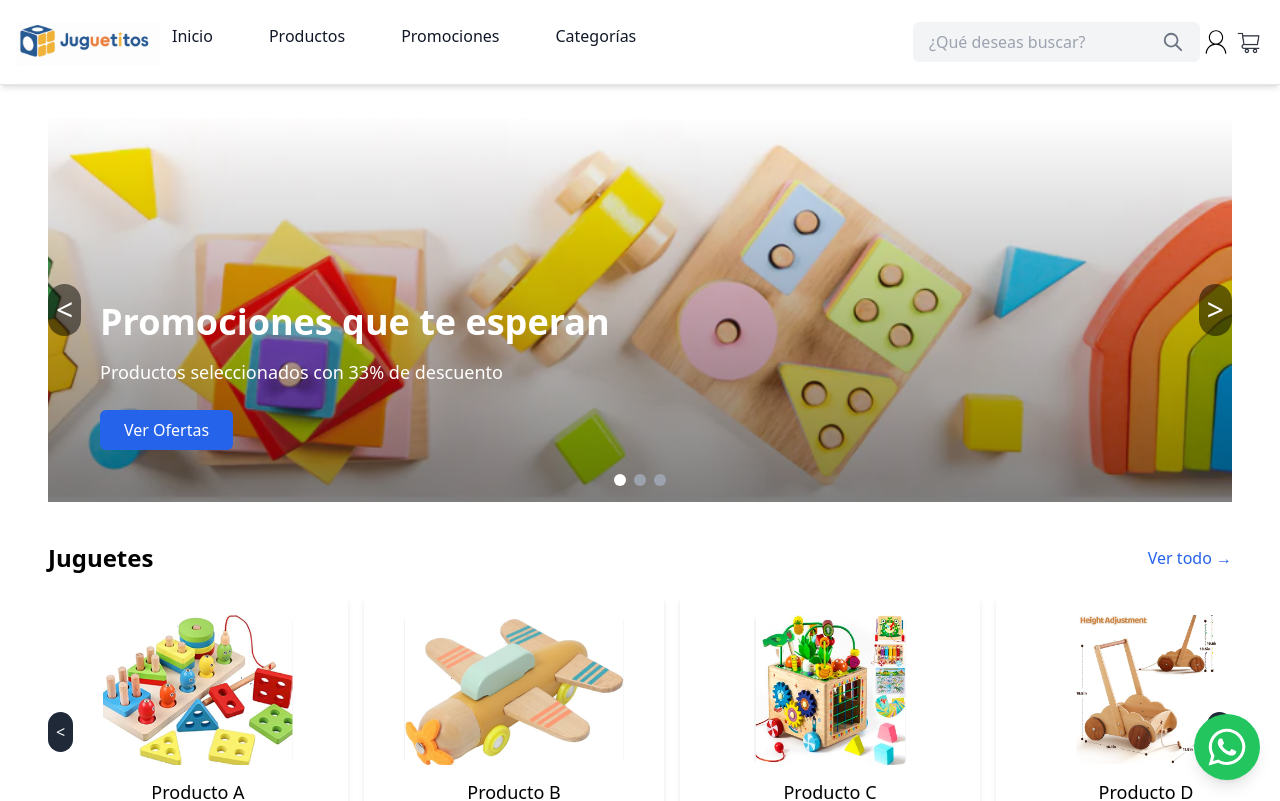
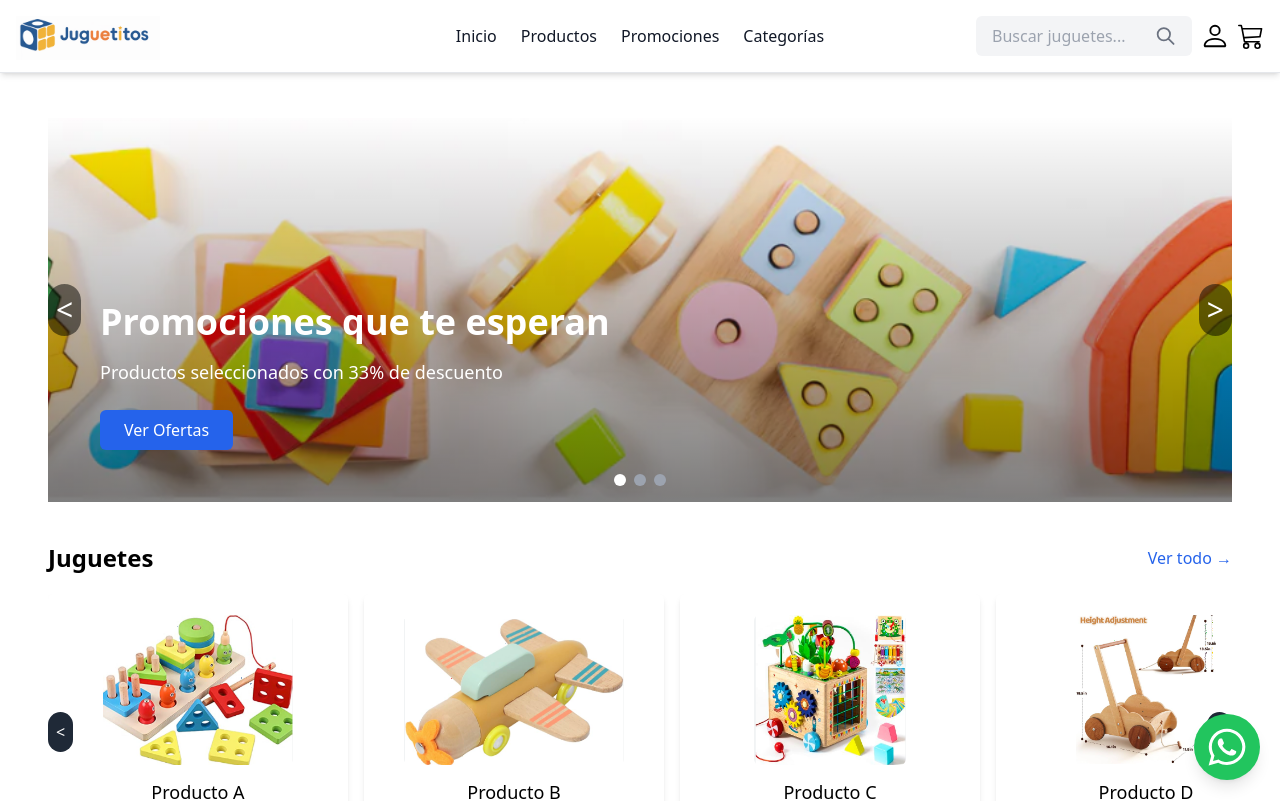
Before and after one commit to francocasa/E-commerce-toy-store, a React (Vite) app: page / in a window 1280 px wide. Shown: the top 801 px of the page. Built offline with nearby package versions, Linux system fonts and the light colour scheme.

Commit message:
feat: add navbar responsive for md and lg

```diff
--- a/package.json
+++ b/package.json
@@ -15,6 +15,7 @@
   },
   "dependencies": {
     "react": "^18.3.1",
+    "react-bootstrap-icons": "^1.11.4",
     "react-dom": "^18.3.1",
     "react-icons": "^5.3.0",
     "react-router-dom": "^6.26.2",
--- a/src/components/Header.jsx
+++ b/src/components/Header.jsx
@@ -2,6 +2,7 @@ import { Link, useLocation } from 'react-router-dom';
 import { useNavigate } from 'react-router-dom';
 import Searchbar from './Searchbar';
 import { useEffect, useState, useRef } from 'react';
+import { Cart3, Person } from 'react-bootstrap-icons';
 
 const Header = () => {
   const location = useLocation();
@@ -27,7 +28,7 @@ const Header = () => {
     setIsMenuOpen(false);
   }, [location]);
 
-  // Ocultar la nav si se hace click fuera de ella
+  // Ocultar la nav si se hace click fuera de ella o en el botón de menú
   useEffect(() => {
     const handleClickOutside = (event) => {
       if (
@@ -46,14 +47,15 @@ const Header = () => {
 
   return (
     <nav className="bg-white fixed w-full z-20 top-0 start-0 border-b border-gray-200 shadow-md">
-      <div className="max-w-screen-xl flex flex-wrap items-center justify-between mx-auto p-3 md:p-4">
-        <div className="-mb-1">
+      <div className="max-w-screen-xl flex flex-wrap items-center justify-between mx-auto p-3 md:p-3 lg:p-4">
+        <div className="-mb-1 lg:w-72">
           <Link to="/">
             <img src="/Logo.png" alt="Juguetitos" className="w-36" />
           </Link>
         </div>
 
         <div className="flex md:order-2 space-x-3 md:space-x-0 rtl:space-x-reverse">
+          {/* Botón para el menú hamburguesa */}
           <button
             data-collapse-toggle="navbar-sticky"
             type="button"
@@ -67,16 +69,16 @@ const Header = () => {
           </button>
         </div>
         <div
-          className={`items-center ${!isMenuOpen && `hidden`} justify-between flex-grow md:flex md:w-auto md:order-1`}
+          className={`items-center ${!isMenuOpen && `hidden`} justify-between flex-grow md:flex md:order-1`}
           id="navbar-sticky"
           ref={navRef}
         >
           {!isAdminPage ? (
-            <ul className="flex flex-col p-2 md:p-0 mt-2 mb-3 font-medium border border-gray-100 rounded-lg bg-gray-50 md:space-x-8 rtl:space-x-reverse md:flex-row md:mt-0 md:border-0 md:bg-white">
+            <ul className="flex flex-col p-2 md:p-0 mt-2 mb-3 font-medium text-sm border border-gray-100 rounded-lg bg-gray-50 md:space-x-0 mx-auto rtl:space-x-reverse md:flex-row md:my-0 md:border-0 md:bg-white lg:text-base">
               <li>
                 <Link
                   to="/"
-                  className="block py-2 px-3 text-gray-900 rounded hover:bg-blue-100 "
+                  className="block py-2 px-3 text-gray-900 rounded hover:bg-blue-100 transition-colors"
                 >
                   Inicio
                 </Link>
@@ -84,7 +86,7 @@ const Header = () => {
               <li>
                 <Link
                   to="/products"
-                  className="block py-2 px-3 text-gray-900 rounded hover:bg-blue-100 "
+                  className="block py-2 px-3 text-gray-900 rounded hover:bg-blue-100 transition-colors"
                 >
                   Productos
                 </Link>
@@ -92,7 +94,7 @@ const Header = () => {
               <li>
                 <Link
                   to="/promotions"
-                  className="block py-2 px-3 text-gray-900 rounded hover:bg-blue-100 "
+                  className="block py-2 px-3 text-gray-900 rounded hover:bg-blue-100 transition-colors"
                 >
                   Promociones
                 </Link>
@@ -100,7 +102,7 @@ const Header = () => {
               <li>
                 <Link
                   to="/categories"
-                  className="block py-2 px-3 text-gray-900 rounded hover:bg-blue-100 "
+                  className="block py-2 px-3 text-gray-900 rounded hover:bg-blue-100 transition-colors"
                 >
                   Categorías
                 </Link>
@@ -111,7 +113,7 @@ const Header = () => {
               <li>
                 <Link
                   to="/admin/dashboard/products"
-                  className="block py-2 px-3 text-gray-900 rounded hover:bg-blue-100"
+                  className="block py-2 px-3 text-gray-900 rounded hover:bg-blue-100 transition-colors"
                 >
                   Modificar Productos
                 </Link>
@@ -119,7 +121,7 @@ const Header = () => {
               <li>
                 <Link
                   to="/admin/dashboard/reportes"
-                  className="block py-2 px-3 text-gray-900 rounded hover:bg-blue-100"
+                  className="block py-2 px-3 text-gray-900 rounded hover:bg-blue-100 transition-colors"
                 >
                   Reporte Ventas
                 </Link>
@@ -127,35 +129,32 @@ const Header = () => {
               <li>
                 <button
                   onClick={handleLogout}
-                  className="block py-2 px-3 text-gray-900 rounded hover:bg-blue-100"
+                  className="block py-2 px-3 text-gray-900 rounded hover:bg-blue-100 transition-colors"
                 >
                   Cerrar sesión
                 </button>
               </li>
             </ul>
           )}
-
-          <div className="flex justify-between items-center">
-            {!isAdminPage && <Searchbar />}
           {!isAdminPage && (
-              <>
+            <div className="flex justify-between items-center md:w-60 lg:w-72 gap-2 w-full">
+              <div className="flex-grow">
+                <Searchbar />
+              </div>
               <Link to={isLoggedIn ? '/perfil' : '/login'}>
-                  <img
-                    src="/icon.svg"
-                    alt="Usuario"
-                    className="h-8 cursor-pointer"
+                <Person
+                  color="black"
+                  className="cursor-pointer text-2xl lg:text-[30px]"
                 />
               </Link>
               <Link to="/cart">
-                  <img
-                    src="/cart.png"
-                    alt="Carrito"
-                    className="h-8 cursor-pointer"
+                <Cart3
+                  color="black"
+                  className="cursor-pointer text-xl lg:text-[26px]"
                 />
               </Link>
-              </>
+            </div>
           )}
-          </div>
         </div>
       </div>
     </nav>
--- a/src/components/Searchbar.jsx
+++ b/src/components/Searchbar.jsx
@@ -18,17 +18,17 @@ const Searchbar = () => {
   }, [searchTerm]);
 
   return (
-    <div className="relative flex items-center bg-gray-100 px-4 py-2 rounded-md">
+    <div className="relative flex items-center bg-gray-100 py-1 px-2 lg:px-4 lg:py-2 rounded-md">
       <input
         type="text"
-        placeholder="¿Qué deseas buscar?"
+        placeholder="Buscar juguetes..."
         value={searchTerm}
         onChange={(e) => setSearchTerm(e.target.value)}
-        className="bg-transparent w-full outline-none text-gray-700"
+        className="bg-transparent w-full outline-none text-gray-700 text-sm lg:text-base"
       />
       <svg
         xmlns="http://www.w3.org/2000/svg"
-        className="h-6 w-6 text-gray-500"
+        className="h-4 w-4 lg:h-6 lg:w-6 text-gray-500"
         fill="none"
         viewBox="0 0 24 24"
         stroke="currentColor"
```
Also changed, not shown: 1 other file (tests, documents, lock files or other folders). Lines whose indentation alone changed are shown as unchanged.
